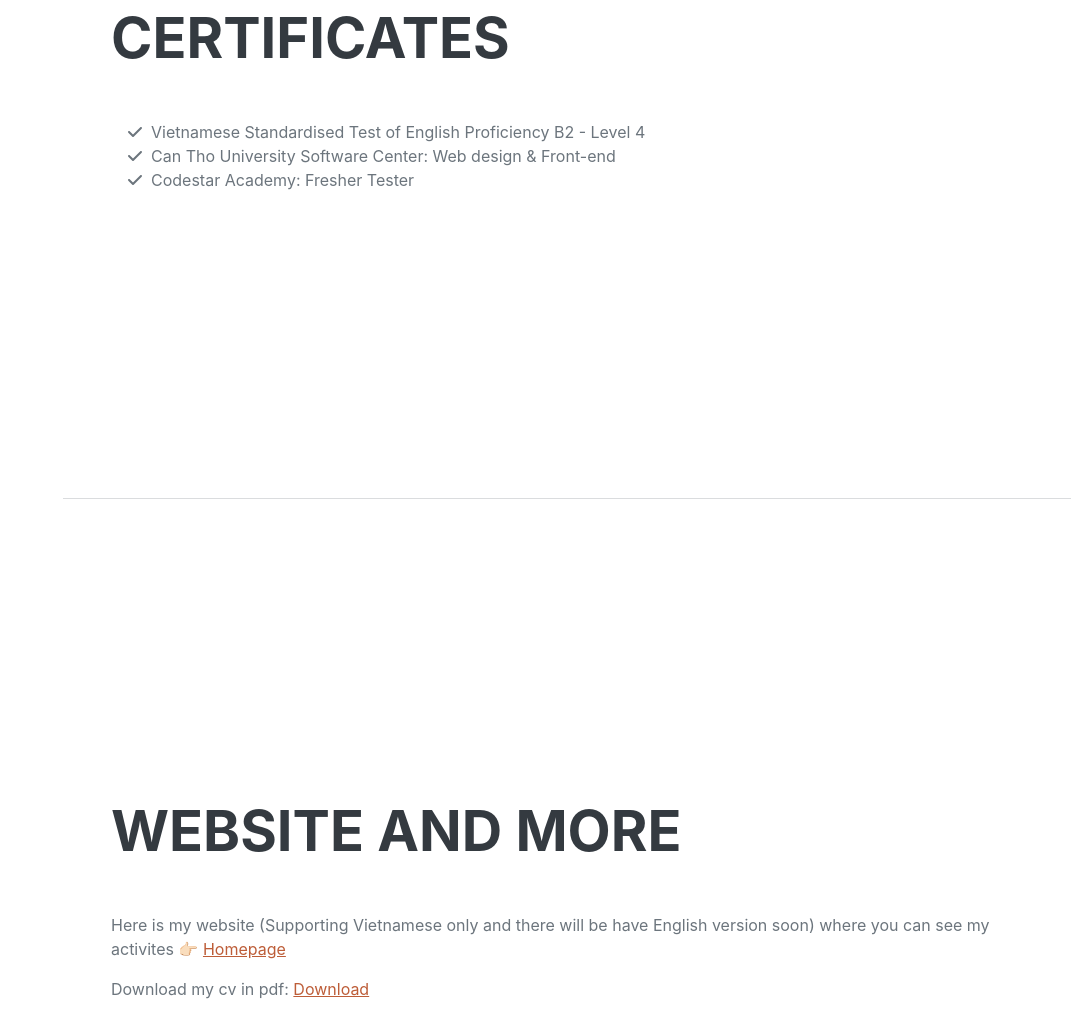
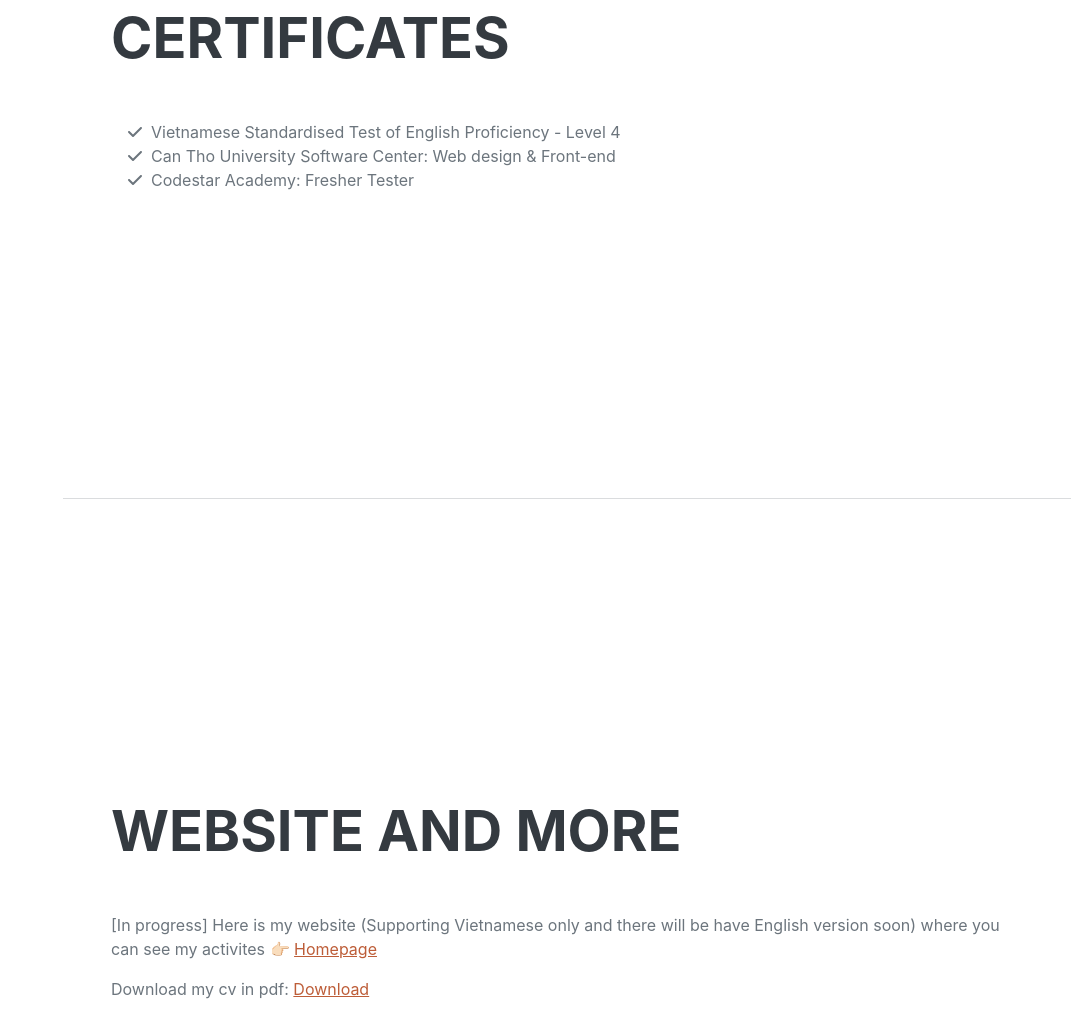
Before and after one commit to ldnminh31/my-resume-website, a plain HTML site: page index.html in a window 1280 px wide. Shown: the part 3100-4136 px from the top of the page, without its empty margins (209-1280 px from the left). Drawn offline with nearby package versions, Linux system fonts and the light colour scheme; a web font is replaced by a local one.

Commit message:
edit in html file

```diff
--- a/index.html
+++ b/index.html
@@ -183,8 +183,7 @@
                     <li>
 
                         <span class="fa-li"><i class="fas fa-check"></i></span>
-                        Vietnamese Standardised Test of English Proficiency
-                        B2 - Level 4
+                        Vietnamese Standardised Test of English Proficiency - Level 4
                     </li>
                     <li>
                         <span class="fa-li"><i class="fas fa-check"></i></span>
@@ -203,7 +202,7 @@
         <section class="resume-section" id="interests">
             <div class="resume-section-content">
                 <h2 class="mb-5">Website and more</h2>
-                <p>Here is my website (Supporting Vietnamese only and there will be have English version soon) where you can see my activites 👉🏻
+                <p>[In progress] Here is my website (Supporting Vietnamese only and there will be have English version soon) where you can see my activites 👉🏻
                     <a href="https://sites.google.com/view/minh-le/trang-ch%E1%BB%A7">Homepage</a>
                 </p>
                 <p class="mb-0">
```
Also changed, not shown: 2 other files.
